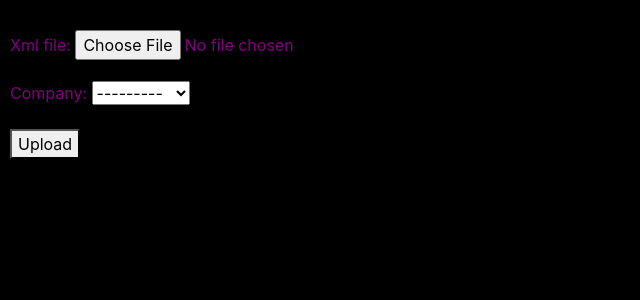
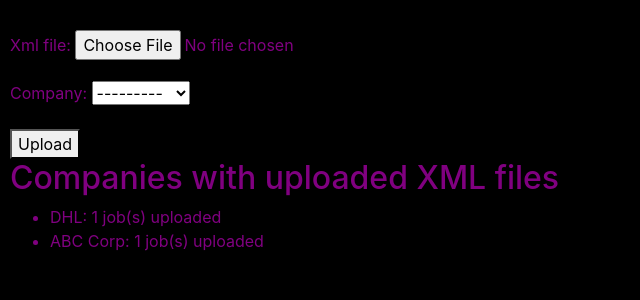
Before and after one commit to mikenahabedian3/python_jobasoar_2, a Django app: page /upload_xml/ in a window 1280 px wide. Shown: the part 71-371 px from the top of the page, without its empty margins (0-640 px from the left). Run offline with Django 4.2, Linux system fonts and the light colour scheme; data comes from the database, SQL or seed files in the repository.

Commit message:
Companies with uploaded XML files shown on /upload_xml now

```diff
--- a/core/templates/core/upload_xml.html
+++ b/core/templates/core/upload_xml.html
@@ -1,9 +1,24 @@
 {% extends 'base.html' %}
 
 {% block content %}
-<form method="post" enctype="multipart/form-data">
-    {% csrf_token %}
-    {{ form.as_p }}
-    <button type="submit">Upload</button>
-</form>
+<div>
+    <form method="post" enctype="multipart/form-data">
+        {% csrf_token %}
+        {{ form.as_p }}
+        <button type="submit">Upload</button>
+    </form>
+</div>
+
+{% if companies_with_jobs %}
+    <div>
+        <h2>Companies with uploaded XML files</h2>
+        <ul>
+            {% for company in companies_with_jobs %}
+                {% if company.job_count > 0 %}
+                    <li>{{ company.name }}: {{ company.job_count }} job(s) uploaded</li>
+                {% endif %}
+            {% endfor %}
+        </ul>
+    </div>
+{% endif %}
 {% endblock %}
--- a/core/views.py
+++ b/core/views.py
@@ -2,6 +2,7 @@ from django.shortcuts import render, redirect, get_object_or_404
 from django.contrib.auth.forms import UserCreationForm
 from django.contrib.auth import login
 from django.contrib.auth.decorators import login_required
+from django.db import models
 
 from .forms import XMLUploadForm, parse_xml
 from .models import Job, Company  # Importing Company model here
@@ -35,7 +36,12 @@ def upload_xml(request):
             return redirect('job_list')
     else:
         form = XMLUploadForm()
-    return render(request, 'core/upload_xml.html', {'form': form})
+
+    # Get a list of companies along with the count of jobs associated with them
+    companies_with_jobs = Company.objects.annotate(job_count=models.Count('job'))
+
+    return render(request, 'core/upload_xml.html', {'form': form, 'companies_with_jobs': companies_with_jobs})
+
 
 def job_list(request):
     jobs = Job.objects.all()
```
